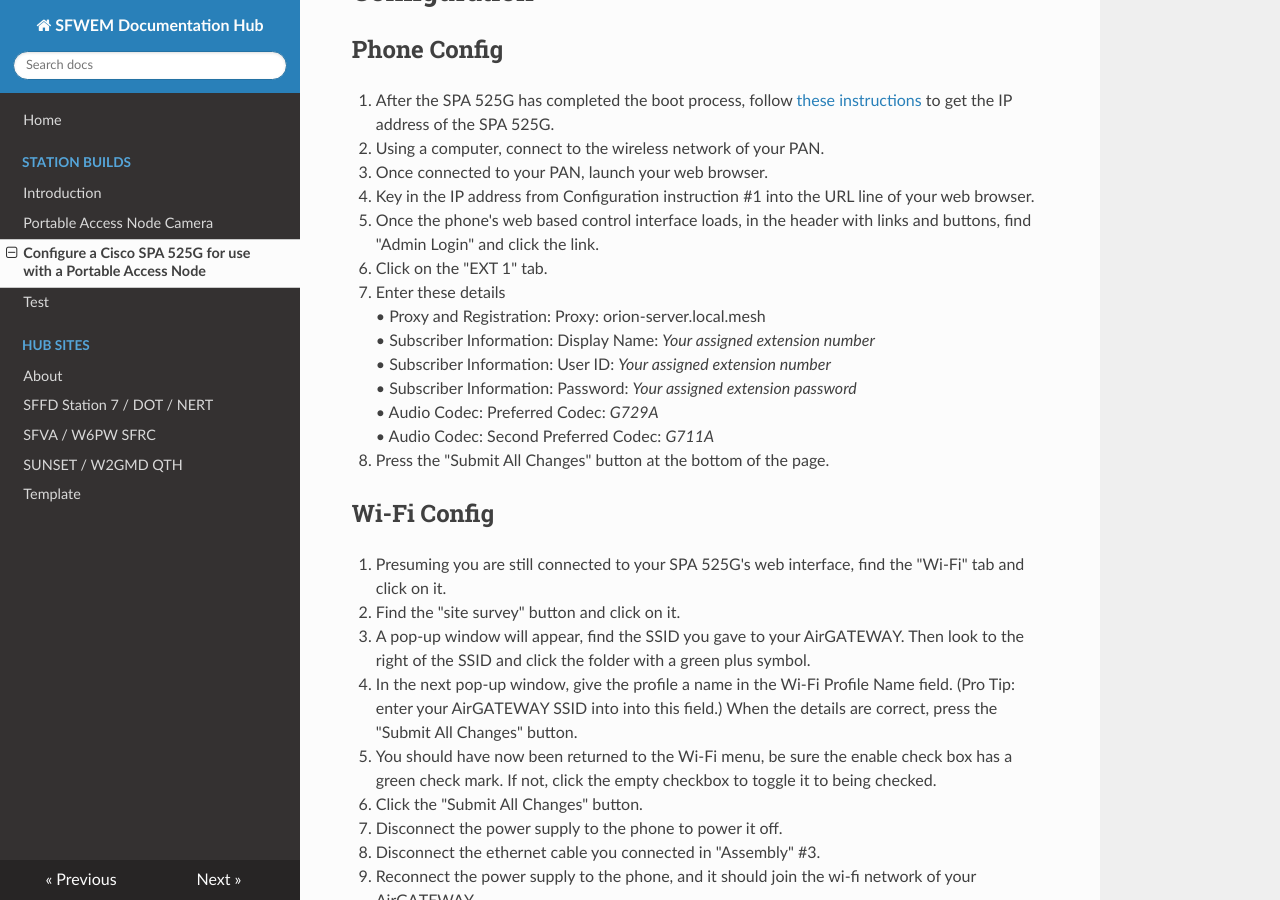
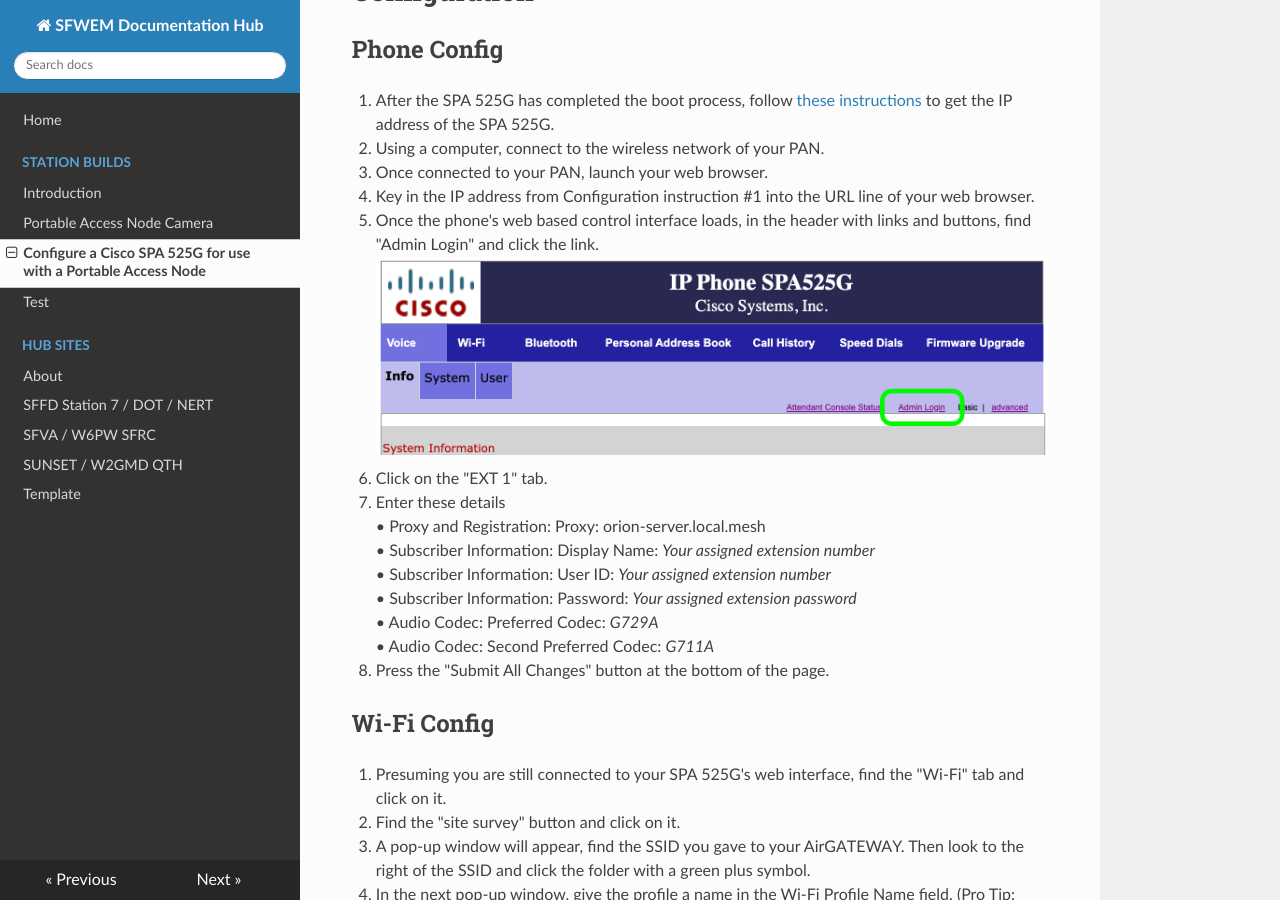
Before and after one commit to sfwem/SFWEM-Docs, an MkDocs documentation site: the page built from docs/Station_Builds/PAN_Cisco_Phone_SPA_525G2.md, in a window 1280 px wide and 900 px high, scrolled down 787 px. Built offline with MkDocs 1.6.1, drawn with Linux system fonts in a browser that asks for light colours; nearby versions of some CDN libraries.

Commit message:
Added image of Admin Login button.

```diff
--- a/docs/Station_Builds/PAN_Cisco_Phone_SPA_525G2.md
+++ b/docs/Station_Builds/PAN_Cisco_Phone_SPA_525G2.md
@@ -28,6 +28,7 @@
 3. Once connected to your PAN, launch your web browser.
 4. Key in the IP address from Configuration instruction #1 into the URL line of your web browser.
 5. Once the phone's web based control interface loads, in the header with links and buttons, find "Admin Login" and click the link.
+![screenshot](SPA525G_Admin_Button.png)
 6. Click on the "EXT 1" tab.
 7. Enter these details<br>
    •	Proxy and Registration: Proxy: orion-server.local.mesh<br>
```
Also changed, not shown: docs/Station_Builds/SPA525G_Admin_Button.png (added).
